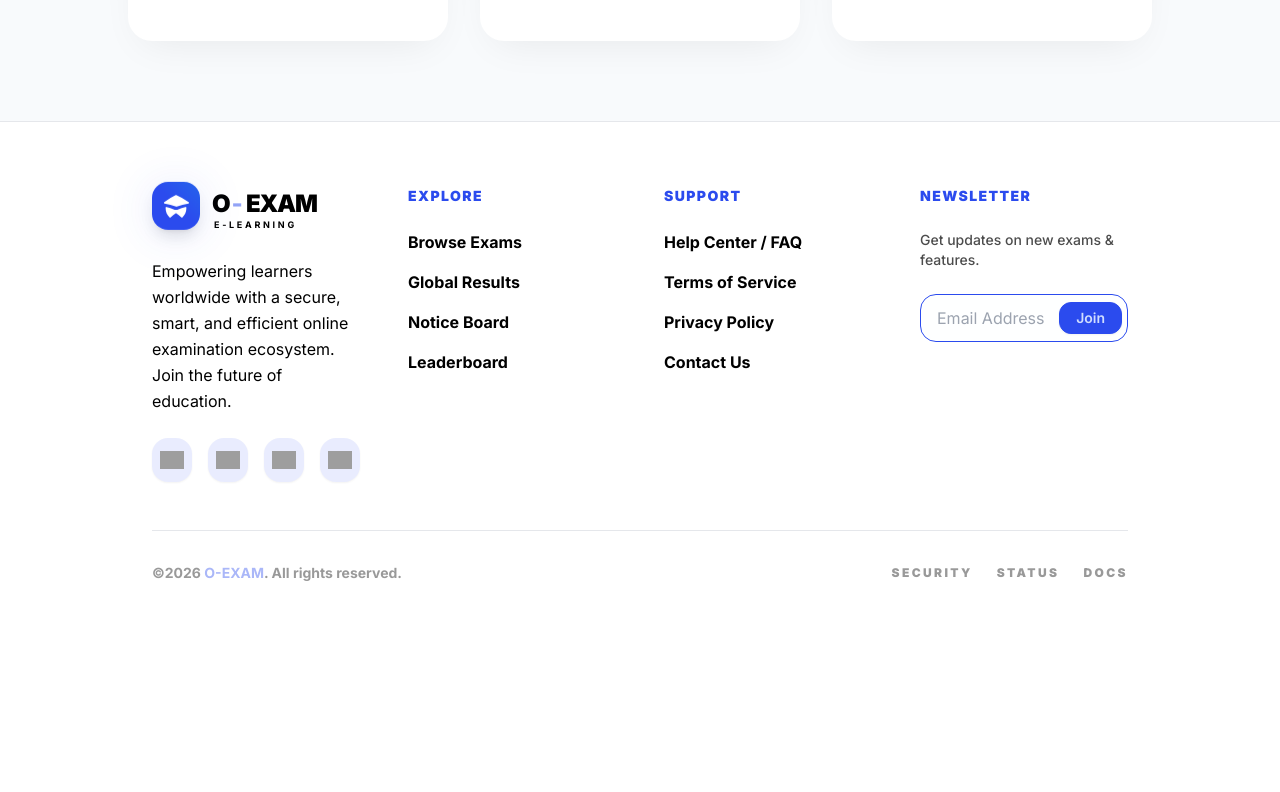
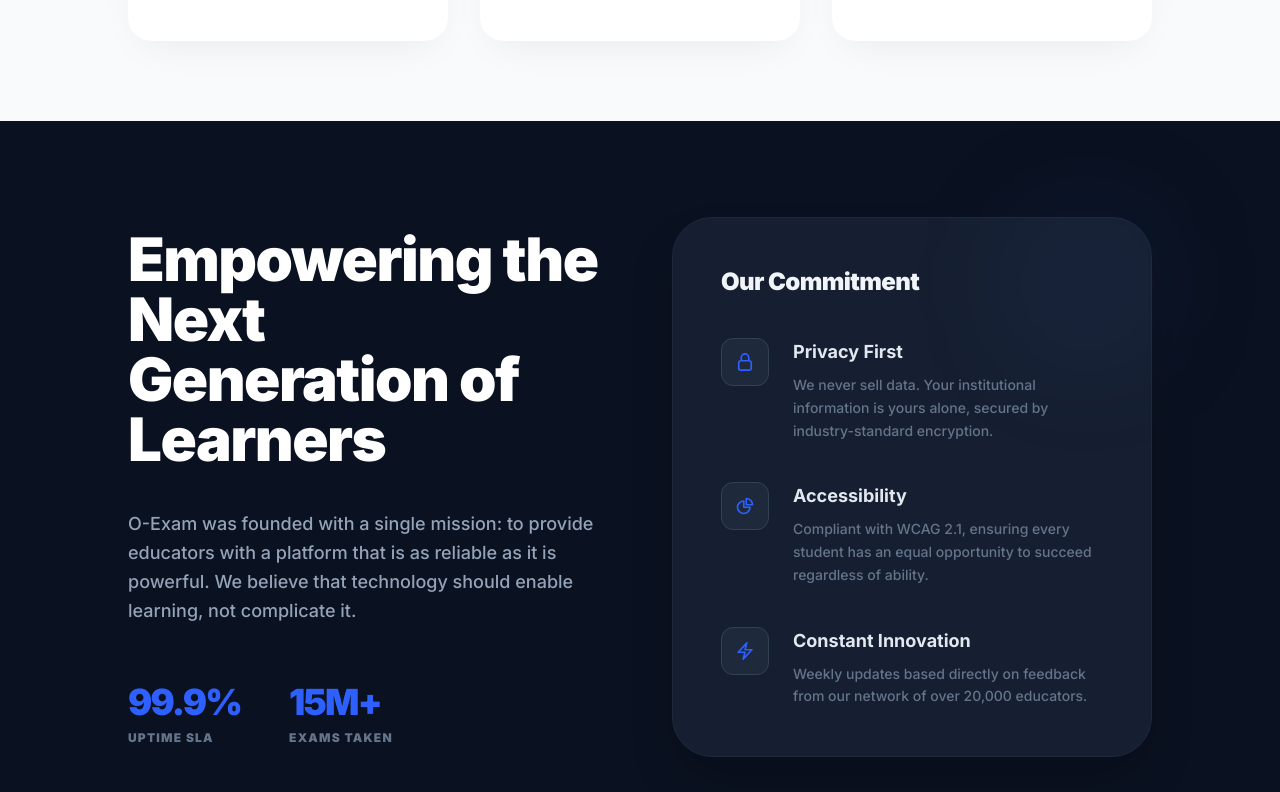
Before and after one commit to sohelma/oexam-client, a Next.js app: page / in a window 1280 px wide. Shown: the part 5688-6480 px from the top of the page. Before the commit the page ends 6303 px from the top, so only its background shows below. Built offline with nearby package versions, Linux system fonts and the light colour scheme; grey boxes are pictures that could not be loaded.

Commit message:
commitment section added

```diff
--- a/src/app/page.js
+++ b/src/app/page.js
@@ -6,6 +6,7 @@
 import Navbar from "@/components/shared/Navbar/Navbar";
 import Pricing from "@/components/home/Pricing/Pricing";
 import Features from "@/components/home/Feature/Features";
+import Commitment from "@/components/home/Commitment/Commitment";
 
 export default function Home() {
   return (
@@ -17,7 +18,8 @@
         <About/>
         <Services></Services>
         <Pricing />
-        <Features/>
+        <Features />
+        <Commitment/>
       </main>
       <Footer />
     </div>
--- /dev/null
+++ b/src/components/home/Commitment/Commitment.jsx
@@ -0,0 +1,142 @@
+import React from 'react';
+
+const Commitment = () => {
+  const commitments = [
+    {
+      title: 'Privacy First',
+      desc: 'We never sell data. Your institutional information is yours alone, secured by industry-standard encryption.',
+      icon: (
+        <svg
+          xmlns="http://www.w3.org/2000/svg"
+          fill="none"
+          viewBox="0 0 24 24"
+          strokeWidth={2}
+          stroke="currentColor"
+          className="w-5 h-5"
+        >
+          <path
+            strokeLinecap="round"
+            strokeLinejoin="round"
+            d="M16.5 10.5V6.75a4.5 4.5 0 10-9 0v3.75m-.75 11.25h10.5a2.25 2.25 0 002.25-2.25v-6.75a2.25 2.25 0 00-2.25-2.25H6.75a2.25 2.25 0 00-2.25 2.25v6.75a2.25 2.25 0 002.25 2.25z"
+          />
+        </svg>
+      ),
+    },
+    {
+      title: 'Accessibility',
+      desc: 'Compliant with WCAG 2.1, ensuring every student has an equal opportunity to succeed regardless of ability.',
+      icon: (
+        <svg
+          xmlns="http://www.w3.org/2000/svg"
+          fill="none"
+          viewBox="0 0 24 24"
+          strokeWidth={2}
+          stroke="currentColor"
+          className="w-5 h-5"
+        >
+          <path
+            strokeLinecap="round"
+            strokeLinejoin="round"
+            d="M10.5 6a7.5 7.5 0 107.5 7.5h-7.5V6z"
+          />
+          <path
+            strokeLinecap="round"
+            strokeLinejoin="round"
+            d="M13.5 10.5H21A7.5 7.5 0 0013.5 3v7.5z"
+          />
+        </svg>
+      ),
+    },
+    {
+      title: 'Constant Innovation',
+      desc: 'Weekly updates based directly on feedback from our network of over 20,000 educators.',
+      icon: (
+        <svg
+          xmlns="http://www.w3.org/2000/svg"
+          fill="none"
+          viewBox="0 0 24 24"
+          strokeWidth={2}
+          stroke="currentColor"
+          className="w-5 h-5"
+        >
+          <path
+            strokeLinecap="round"
+            strokeLinejoin="round"
+            d="M3.75 13.5l10.5-11.25L12 10.5h8.25L9.75 21.75 12 13.5H3.75z"
+          />
+        </svg>
+      ),
+    },
+  ];
+
+  return (
+    <section className="py-24 bg-[#0A1120] text-white overflow-hidden">
+      <div className="mx-auto max-w-[98%] md:max-w-[80%]">
+        <div className="flex flex-col lg:flex-row items-center gap-16">
+          {/* Left Content */}
+          <div className="lg:w-1/2 space-y-10">
+            <h2 className="text-4xl md:text-6xl font-black leading-[1.1] tracking-tight">
+              Empowering the Next <br /> Generation of Learners
+            </h2>
+            <p className="text-slate-400 text-lg font-medium leading-relaxed max-w-xl">
+              O-Exam was founded with a single mission: to provide educators
+              with a platform that is as reliable as it is powerful. We believe
+              that technology should enable learning, not complicate it.
+            </p>
+
+            <div className="flex gap-12 pt-4">
+              <div>
+                <p className="text-4xl font-black text-[#2D60FF] mb-2 tracking-tighter">
+                  99.9%
+                </p>
+                <p className="text-xs font-black uppercase tracking-widest text-slate-500">
+                  Uptime SLA
+                </p>
+              </div>
+              <div>
+                <p className="text-4xl font-black text-[#2D60FF] mb-2 tracking-tighter">
+                  15M+
+                </p>
+                <p className="text-xs font-black uppercase tracking-widest text-slate-500">
+                  Exams Taken
+                </p>
+              </div>
+            </div>
+          </div>
+
+          {/* Right Card: Commitment */}
+          <div className="lg:w-1/2 w-full">
+            <div className="bg-[#161F31] border border-slate-800 p-8 md:p-12 rounded-[2.5rem] shadow-2xl relative">
+              {/* Subtle background glow inside card */}
+              <div className="absolute top-0 right-0 w-32 h-32 bg-blue-500/10 blur-3xl rounded-full"></div>
+
+              <h3 className="text-2xl font-black mb-10 tracking-tight text-slate-100">
+                Our Commitment
+              </h3>
+
+              <div className="space-y-10">
+                {commitments.map((item, idx) => (
+                  <div key={idx} className="flex gap-6 group">
+                    <div className="flex-shrink-0 w-12 h-12 bg-[#1E293B] border border-slate-700 rounded-xl flex items-center justify-center text-[#2D60FF] group-hover:bg-[#2D60FF] group-hover:text-white transition-all duration-500">
+                      {item.icon}
+                    </div>
+                    <div>
+                      <h4 className="text-lg font-bold text-slate-200 mb-2">
+                        {item.title}
+                      </h4>
+                      <p className="text-sm text-slate-500 leading-relaxed font-medium">
+                        {item.desc}
+                      </p>
+                    </div>
+                  </div>
+                ))}
+              </div>
+            </div>
+          </div>
+        </div>
+      </div>
+    </section>
+  );
+};
+
+export default Commitment;
--- a/src/components/home/Pricing/Pricing.jsx
+++ b/src/components/home/Pricing/Pricing.jsx
@@ -1,6 +1,6 @@
-import React from 'react';
+'use client';
 
-const PricingTable = () => {
+const Pricing = () => {
   const plans = [
     {
       name: 'Standard',
@@ -61,7 +61,7 @@
           {plans.map((plan, index) => (
             <div
               key={index}
-              className={`relative bg-white rounded-[2rem] p-10 transition-all duration-500 ${
+              className={`relative bg-white rounded-3xl p-10 transition-all duration-500 ${
                 plan.isPopular
                   ? 'border-2 border-[#2D60FF] shadow-[0_20px_50px_rgba(45,96,255,0.2)] scale-105 z-10'
                   : 'border border-slate-200 shadow-sm hover:shadow-md'
@@ -135,4 +135,4 @@
   );
 };
 
-export default PricingTable;
+export default Pricing;
```
